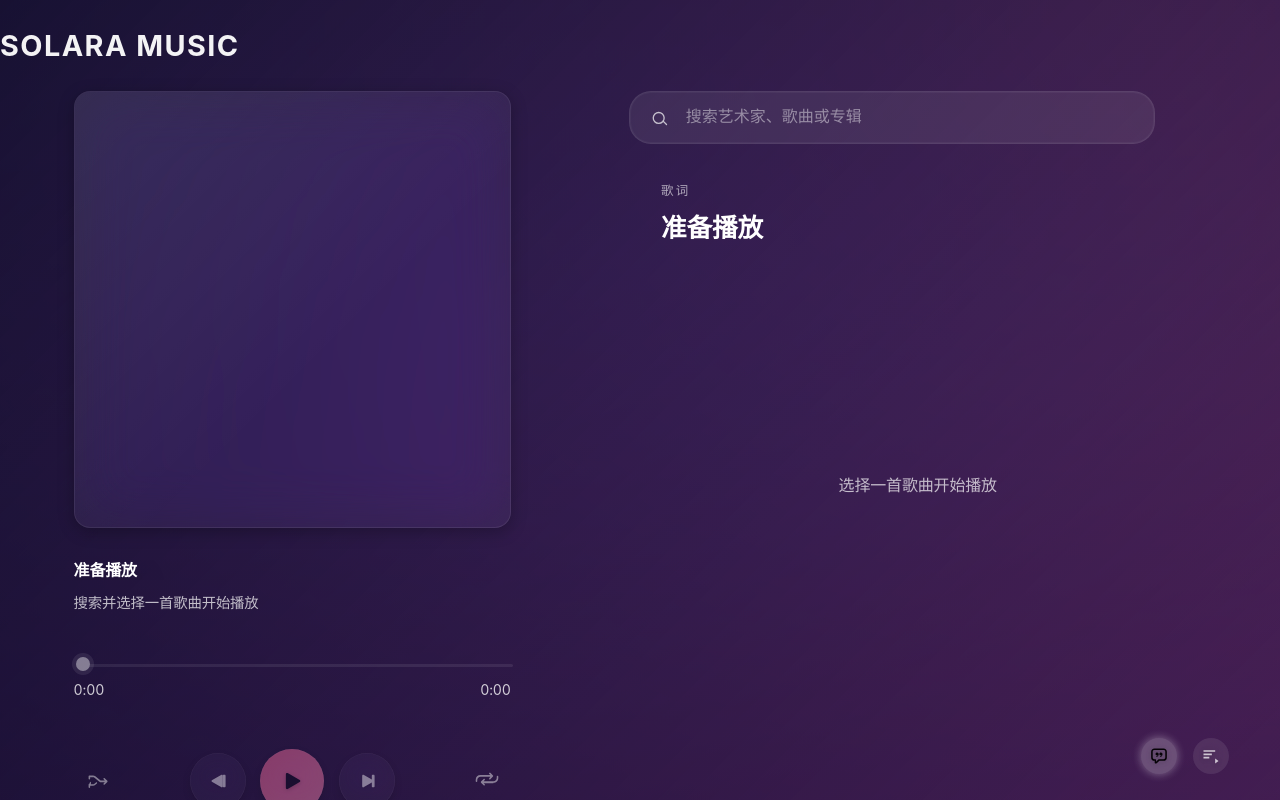
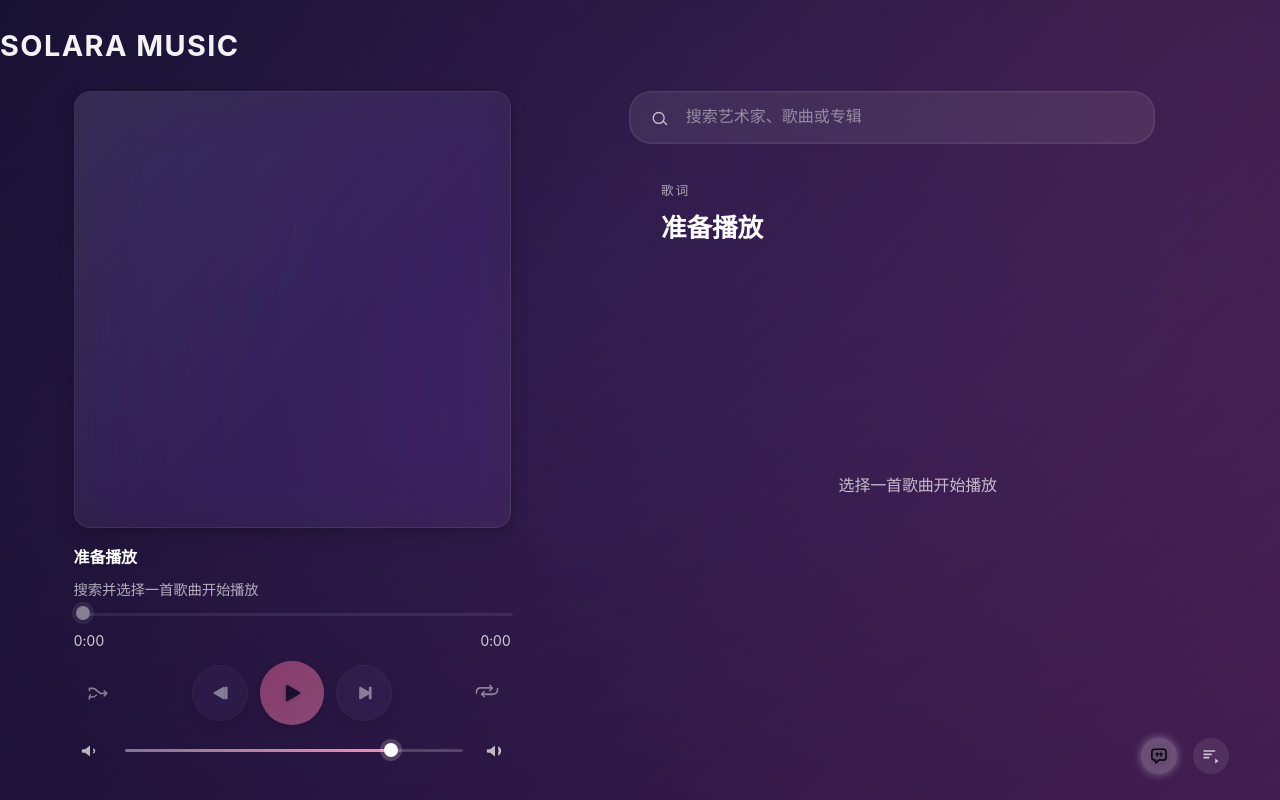
Before and after one commit to akudamatata/Solara-Apple-Music-Version, a React (Vite) app: page / in a window 1280 px wide. Built offline with nearby package versions, Linux system fonts and the light colour scheme; a web font is replaced by a local one.

Commit message:
Tighten player sidebar spacing

```diff
--- a/src/App.css
+++ b/src/App.css
@@ -23,6 +23,8 @@
   --space-stack-md: clamp(0.95rem, 1.9vw, 1.3rem);
   --space-stack-lg: clamp(1.2rem, 2.4vw, 1.6rem);
   --search-bar-height: 340px;
+  --stack-gap-tight: clamp(8px, 1.2vh, 14px);
+  --stack-gap-xs: clamp(6px, 0.8vh, 10px);
 }
 
 .app {
@@ -228,10 +230,10 @@
   flex-direction: column;
   justify-content: flex-start;
   align-items: center;
-  gap: clamp(1.6rem, 3vh, 2.4rem);
+  gap: var(--stack-gap-tight);
   width: 100%;
   margin: 0;
-  padding: 0 0 clamp(1.6rem, 3vh, 2.6rem);
+  padding: 0;
   box-sizing: border-box;
   height: auto;
   overflow: visible;
@@ -241,10 +243,18 @@
 }
 
 .album-section {
-  row-gap: clamp(2rem, 4vh, 3rem);
+  row-gap: var(--stack-gap-tight);
   overflow: visible !important;
   height: auto;
   flex-shrink: 0;
+}
+
+.album-section,
+.playback-panel {
+  padding-top: 0;
+  padding-bottom: 0;
+  margin-top: 0;
+  margin-bottom: 0;
 }
 
 .left-pane {
@@ -261,6 +271,7 @@
   padding: 0;
   max-width: var(--progress-width);
   aspect-ratio: 1 / 1;
+  margin-bottom: var(--stack-gap-tight);
 }
 
 .album-art {
@@ -345,9 +356,10 @@
   margin: 0;
   text-align: left;
   display: grid;
-  row-gap: clamp(0.5rem, 1vw, 0.75rem);
+  gap: var(--stack-gap-xs);
   grid-column: content-start / content-end;
-  width: min(100%, var(--progress-width));
+  width: 100%;
+  max-width: min(var(--progress-width), 600px);
   justify-self: center;
 }
 
@@ -359,6 +371,11 @@
   text-shadow: 0 18px 32px rgba(0, 0, 0, 0.4);
 }
 
+.player-track-meta .track-title {
+  margin: 0 0 var(--stack-gap-xs) 0;
+  line-height: 1.2;
+}
+
 .player-artist {
   margin: 0;
   font-size: 1rem;
@@ -366,6 +383,11 @@
   text-align: left;
 }
 
+.player-track-meta .track-artist {
+  margin: 0;
+  opacity: 0.9;
+}
+
 .eyebrow {
   font-size: 0.78rem;
   letter-spacing: 0.18em;
@@ -375,10 +397,10 @@
 
 .player-progress {
   display: grid;
-  row-gap: clamp(0.6rem, 1.2vw, 0.85rem);
-  width: 100%;
-  max-width: var(--progress-width);
-  margin: 1rem auto 0;
+  gap: var(--stack-gap-xs);
+  width: 100%;
+  max-width: min(var(--progress-width), 600px);
+  margin: 0;
 }
 
 .player-progress .progress {
@@ -393,7 +415,7 @@
   font-size: 0.88rem;
   font-variant-numeric: tabular-nums;
   color: rgba(255, 255, 255, 0.78);
-  margin-top: calc(var(--space-stack-xs) * -0.35);
+  margin-top: var(--stack-gap-xs);
 }
 
 .time-row span {
@@ -412,10 +434,12 @@
   display: grid;
   grid-template-columns: minmax(0, auto) 1fr minmax(0, auto);
   align-items: center;
+  gap: var(--stack-gap-xs);
   column-gap: clamp(0.8rem, 1.6vw, 1.1rem);
-  margin: 1rem auto 0;
-  width: 100%;
-  max-width: var(--progress-width);
+  margin: 0;
+  padding: 0;
+  width: 100%;
+  max-width: min(var(--progress-width), 600px);
 }
 
 .player-controls .shuffle {
@@ -430,7 +454,7 @@
   justify-self: center;
   display: inline-grid;
   grid-auto-flow: column;
-  column-gap: var(--space-stack-sm);
+  gap: clamp(8px, 1vw, 12px);
   align-items: center;
 }
 
@@ -627,12 +651,13 @@
   display: grid;
   grid-template-columns: minmax(0, auto) 1fr minmax(0, auto);
   align-items: center;
+  gap: var(--stack-gap-xs);
   column-gap: clamp(0.8rem, 1.6vw, 1.1rem);
   color: rgba(255, 255, 255, 0.7);
-  padding-bottom: clamp(0.8rem, 2.4vh, 1.3rem);
-  margin: 1rem auto 0;
-  width: 100%;
-  max-width: var(--progress-width);
+  margin: 0;
+  padding: 0;
+  width: 100%;
+  max-width: min(var(--progress-width), 600px);
 }
 
 .volume-slider {
@@ -1648,10 +1673,6 @@ input[type='range']::-moz-range-track {
 }
 
 @media (max-width: 620px) {
-  .player-stage {
-    row-gap: var(--space-stack-md);
-  }
-
   .player-controls {
     column-gap: clamp(0.6rem, 4vw, 1rem);
   }
```
